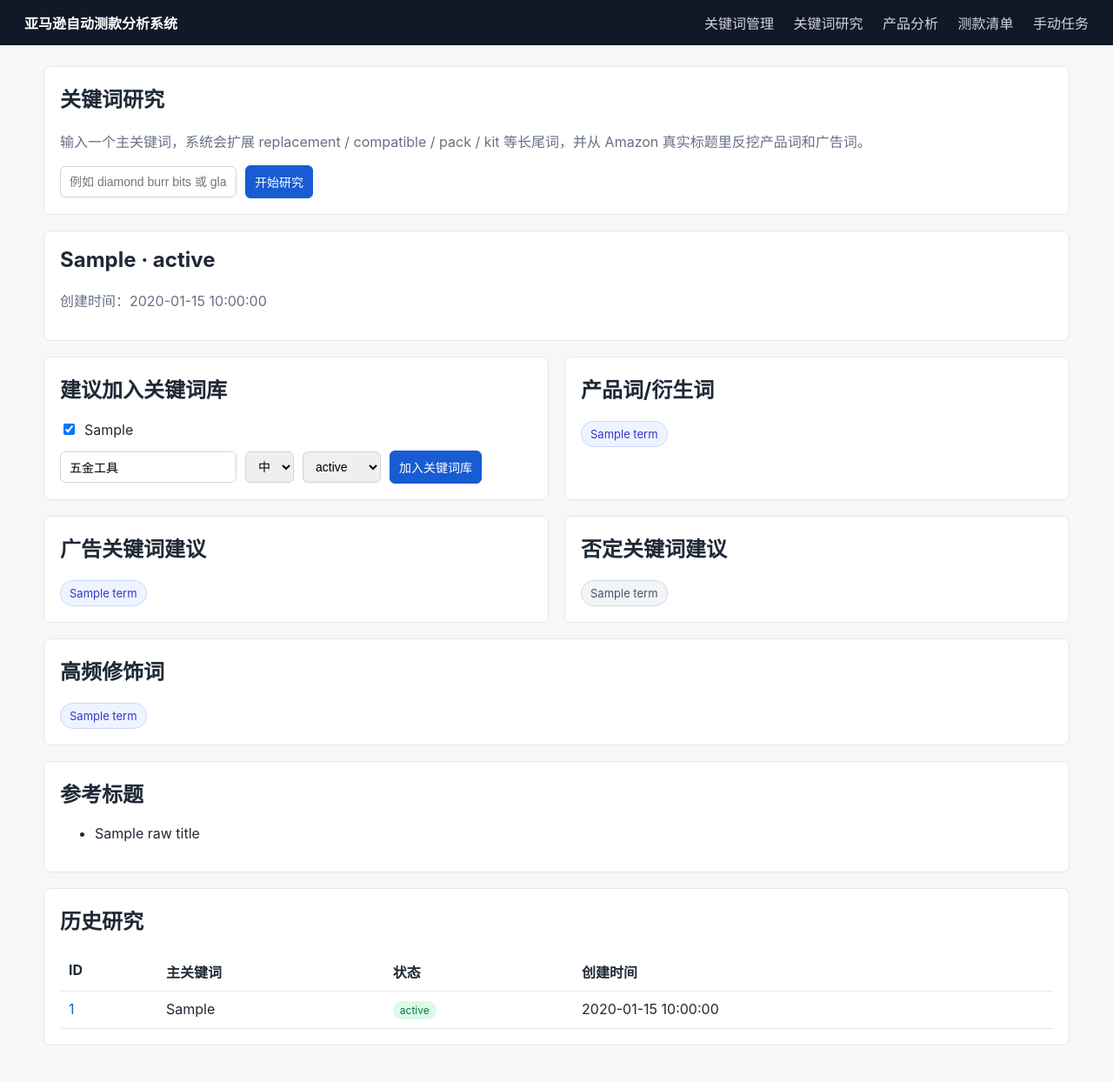
After one commit to fording1688/amazon-auto-select, a FastAPI app: template app/templates/research.html in a window 1280 px wide. The commit adds this page. Shown: the whole page at 87% size. Run offline with FastAPI, Linux system fonts and the light colour scheme; the template is opened without the code that fills it: most values are stand-ins (such as "Sample title", 1, 10 or a date in 2020); some libraries are stand-ins or nearby versions.

Commit message:
Add keyword research expansion

```diff
--- a/app/main.py
+++ b/app/main.py
@@ -4,7 +4,7 @@ from fastapi.staticfiles import StaticFiles
 from fastapi.templating import Jinja2Templates
 
 from app.database import SessionLocal, init_db
-from app.routes import keywords, products, reports, tasks
+from app.routes import keywords, products, reports, research, tasks
 from app.scheduler import start_scheduler, stop_scheduler
 from app.tasks import seed_keywords
 
@@ -16,6 +16,7 @@ app.mount("/static", StaticFiles(directory="app/static"), name="static")
 app.include_router(keywords.router)
 app.include_router(products.router)
 app.include_router(reports.router)
+app.include_router(research.router)
 app.include_router(tasks.router)
 
 
--- a/app/static/style.css
+++ b/app/static/style.css
@@ -226,6 +226,46 @@ td {
   padding-left: 20px;
 }
 
+.checkbox-list {
+  display: grid;
+  gap: 8px;
+  margin-bottom: 14px;
+  max-height: 360px;
+  overflow: auto;
+}
+
+.checkbox-list label {
+  align-items: center;
+  display: flex;
+  gap: 8px;
+}
+
+.checkbox-list input {
+  min-height: auto;
+}
+
+.tag-cloud {
+  display: flex;
+  flex-wrap: wrap;
+  gap: 8px;
+}
+
+.tag-cloud span {
+  background: #eef4ff;
+  border: 1px solid #c7d7fe;
+  border-radius: 999px;
+  color: #3538cd;
+  display: inline-flex;
+  font-size: 13px;
+  padding: 6px 10px;
+}
+
+.muted-tags span {
+  background: #f2f4f7;
+  border-color: #d0d5dd;
+  color: #475467;
+}
+
 .empty {
   background: #fff;
   border: 1px dashed #cbd5e1;
--- a/app/templates/base.html
+++ b/app/templates/base.html
@@ -11,6 +11,7 @@
     <div class="brand">亚马逊自动测款分析系统</div>
     <nav>
       <a href="/keywords">关键词管理</a>
+      <a href="/research">关键词研究</a>
       <a href="/products">产品分析</a>
       <a href="/products/shortlist">测款清单</a>
       <a href="/tasks">手动任务</a>
--- /dev/null
+++ b/app/templates/research.html
@@ -0,0 +1,117 @@
+{% extends "base.html" %}
+{% block content %}
+<section class="panel">
+  <h1>关键词研究</h1>
+  <p class="muted">输入一个主关键词，系统会扩展 replacement / compatible / pack / kit 等长尾词，并从 Amazon 真实标题里反挖产品词和广告词。</p>
+  <form class="inline-form" method="post" action="/research">
+    <input name="seed_keyword" placeholder="例如 diamond burr bits 或 glass grinder bit" required>
+    <button type="submit">开始研究</button>
+  </form>
+</section>
+
+{% if run %}
+<section class="panel">
+  <h2>{{ run.seed_keyword }} · {{ run.status }}</h2>
+  {% if run.error_message %}
+  <p class="notice">{{ run.error_message }}</p>
+  {% endif %}
+  <p class="muted">创建时间：{{ run.created_at.strftime("%Y-%m-%d %H:%M:%S") }}</p>
+</section>
+
+<section class="columns">
+  <div class="panel">
+    <h2>建议加入关键词库</h2>
+    <form method="post" action="/research/{{ run.id }}/add-keywords">
+      <div class="checkbox-list">
+        {% for kw in expanded_keywords %}
+        <label><input type="checkbox" name="selected_keywords" value="{{ kw }}" checked> {{ kw }}</label>
+        {% endfor %}
+      </div>
+      <div class="inline-form">
+        <input name="category" value="五金工具">
+        <select name="priority">
+          <option value="高">高</option>
+          <option value="中" selected>中</option>
+          <option value="低">低</option>
+        </select>
+        <select name="status">
+          <option value="active" selected>active</option>
+          <option value="inactive">inactive</option>
+        </select>
+        <button type="submit">加入关键词库</button>
+      </div>
+    </form>
+  </div>
+
+  <div class="panel">
+    <h2>产品词/衍生词</h2>
+    <div class="tag-cloud">
+      {% for term in product_terms %}
+      <span>{{ term }}</span>
+      {% endfor %}
+    </div>
+  </div>
+</section>
+
+<section class="columns">
+  <div class="panel">
+    <h2>广告关键词建议</h2>
+    <div class="tag-cloud">
+      {% for term in ad_keywords %}
+      <span>{{ term }}</span>
+      {% endfor %}
+    </div>
+  </div>
+  <div class="panel">
+    <h2>否定关键词建议</h2>
+    <div class="tag-cloud muted-tags">
+      {% for term in negative_keywords %}
+      <span>{{ term }}</span>
+      {% endfor %}
+    </div>
+  </div>
+</section>
+
+<section class="panel">
+  <h2>高频修饰词</h2>
+  <div class="tag-cloud">
+    {% for term in modifier_terms %}
+    <span>{{ term }}</span>
+    {% endfor %}
+  </div>
+</section>
+
+<section class="panel">
+  <h2>参考标题</h2>
+  <ul>
+    {% for title in raw_titles[:30] %}
+    <li>{{ title }}</li>
+    {% endfor %}
+  </ul>
+</section>
+{% endif %}
+
+<section class="panel">
+  <h2>历史研究</h2>
+  <table>
+    <thead>
+      <tr>
+        <th>ID</th>
+        <th>主关键词</th>
+        <th>状态</th>
+        <th>创建时间</th>
+      </tr>
+    </thead>
+    <tbody>
+      {% for item in runs %}
+      <tr>
+        <td><a href="/research/{{ item.id }}">{{ item.id }}</a></td>
+        <td>{{ item.seed_keyword }}</td>
+        <td><span class="badge {{ item.status }}">{{ item.status }}</span></td>
+        <td>{{ item.created_at.strftime("%Y-%m-%d %H:%M:%S") }}</td>
+      </tr>
+      {% endfor %}
+    </tbody>
+  </table>
+</section>
+{% endblock %}
```
Also changed, not shown: app/keyword_research.py (added, +189 -0 lines), app/models.py (+16 -0 lines), app/routes/research.py (added, +74 -0 lines).
